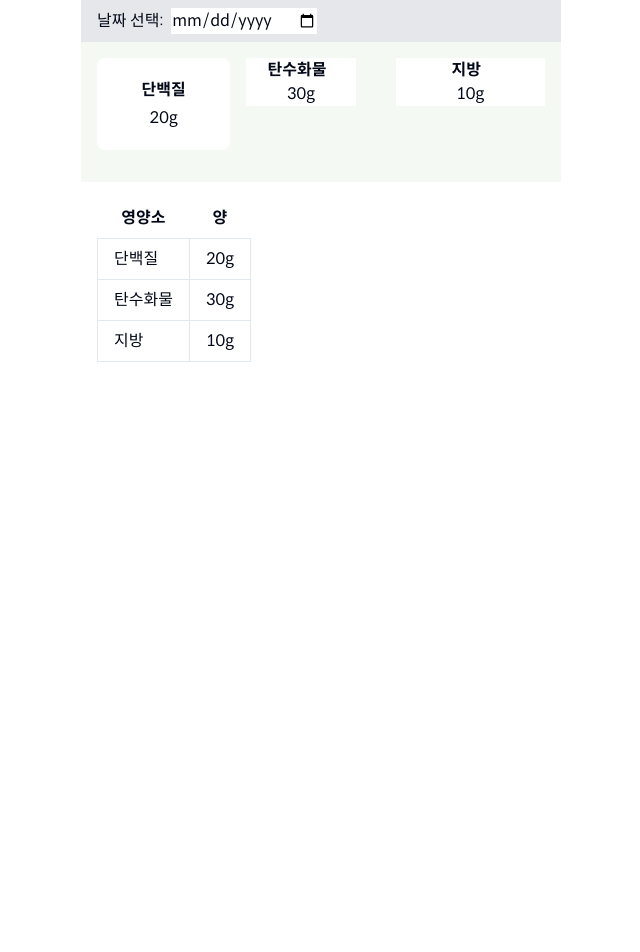
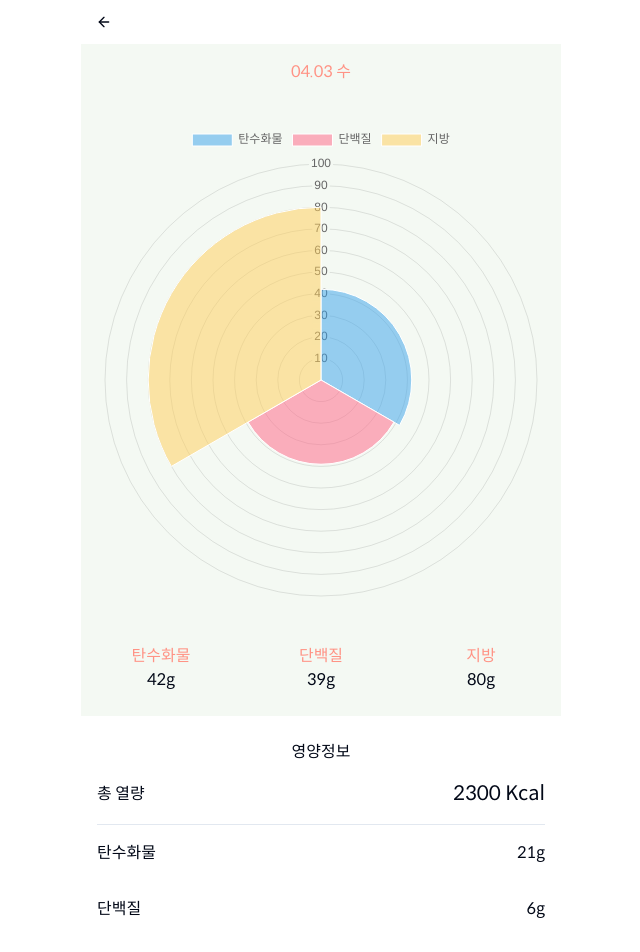
Before and after one commit to J1P4/habit-FE, a Next.js app: page /detail-nutri-info in a window 1280 px wide. Shown: the top 952 px of the page, without its empty margins (319-959 px from the left). Before the commit the page ends 800 px from the top, so only its background shows below. Built offline with nearby package versions, Linux system fonts and the light colour scheme.

Commit message:
feat: 디테일 페이지 임시 UI 작성

```diff
--- a/src/app/detail-nutri-info/layout.tsx
+++ b/src/app/detail-nutri-info/layout.tsx
@@ -1,5 +1,27 @@
+'use client';
+
 import MobileViewLayout from '@/commons/layouts/MobileViewLayout';
+import { Header } from '@/commons/components/header/header';
+import { ArrowLeft } from 'lucide-react';
+import { useRouter } from 'next/navigation';
+import { PATHS } from '@/commons/constants/paths';
 
 export default function HomeLayout({ children }: { children: React.ReactNode }) {
-  return <MobileViewLayout>{children}</MobileViewLayout>;
+  const { push } = useRouter();
+
+  const onLeftClick = () => {
+    push(PATHS.메인);
+  };
+  return (
+    <MobileViewLayout>
+      <Header
+        leftSideButton={
+          <button className="flex h-full w-[16px] items-center " onClick={onLeftClick}>
+            <ArrowLeft />
+          </button>
+        }
+      />
+      {children}
+    </MobileViewLayout>
+  );
 }
--- a/src/app/detail-nutri-info/page.tsx
+++ b/src/app/detail-nutri-info/page.tsx
@@ -1,77 +1,107 @@
+'use client';
+
 import React from 'react';
-import MobileViewLayout from '@/commons/layouts/MobileViewLayout';
+import { Chart as ChartJS, RadialLinearScale, ArcElement, Tooltip, Legend } from 'chart.js';
+import { PolarArea } from 'react-chartjs-2';
+
+ChartJS.register(RadialLinearScale, ArcElement, Tooltip, Legend);
 
 const DetailNutriInfoPage = () => {
+  const data = {
+    labels: ['탄수화물', '단백질', '지방'],
+    datasets: [
+      {
+        label: '# of Votes',
+        data: [42, 39, 80],
+        backgroundColor: [
+          'rgba(54, 162, 235, 0.5)',
+          'rgba(255, 99, 132, 0.5)',
+          'rgba(255, 206, 86, 0.5)',
+        ],
+        borderWidth: 1,
+      },
+    ],
+  };
+
+  const options = {
+    scales: {
+      r: {
+        ticks: {
+          backdropColor: '#F4F9F3',
+        },
+        angleLines: {
+          display: false,
+        },
+        suggestedMin: 0,
+        suggestedMax: 100,
+      },
+    },
+  };
   return (
-    <MobileViewLayout>
-      {/* 상단 바 */}
-      <div className="flex justify-between items-center px-4 py-2 my-15 bg-gray-200">
-        {/* 날짜 선택 칸 */}
-        <div className="flex items-center">
-          <label htmlFor="datePicker" className="mr-2">날짜 선택:</label>
-          <input type="date" id="datePicker" />
-        </div>
-        {/* 기타 컨트롤이나 메뉴 등 */}
-      </div>
-
-      {/* 상세 영양소를 볼 수 있는 UI */}
-      <div className="p-4 bg-[#F4F9F3]">
-
-        <div className="flex flex-wrap mb-2">
-          <div className="w-1/3 pr-4">
-          <div className="py-5 rounded-lg bg-white flex flex-col items-center mb-2">
-            <span className="font-semibold mb-1">단백질</span>
-            <span>20g</span>
-          </div>
-
-          </div>
-          <div className="w-1/3 pr-10">
-            <div className="bg-white bg-white flex flex-col items-center mb-2">
-              <span className="font-semibold mr-2">탄수화물</span>
-              <span>30g</span>
-            </div>
-          </div>
-          <div className="w-1/3">
-            <div className="bg-white flex flex-col items-center mb-2">
-              <span className="font-semibold mr-2">지방</span>
-              <span>10g</span>
+    <>
+      <div>
+        <div className="bg-[#F4F9F3] w-full  pt-4 flex flex-col items-center pb-6">
+          <div className="text-[#FF9385]">04.03 수</div>
+          <div className="mb-10" />
+          <div className="flex gap-4 flex-col items-center w-full">
+            <PolarArea data={data} options={options} />
+            <div className="mb-2" />
+            <div className="flex justify-around w-full">
+              <div className="flex flex-col items-center max-w-[60px] w-full">
+                <div className="text-[#FF9385]">탄수화물</div>
+                <div>42g</div>
+              </div>
+              <div className="flex flex-col items-center max-w-[60px] w-full">
+                <div className="text-[#FF9385]">단백질</div>
+                <div>39g</div>
+              </div>
+              <div className="flex flex-col items-center max-w-[60px] w-full">
+                <div className="flex flex-col items-center">
+                  <div className="text-[#FF9385]">지방</div>
+                  <div>80g</div>
+                </div>
+              </div>
             </div>
           </div>
         </div>
-        {/* 추가적인 영양소 정보 등 */}
+        <div className="flex flex-col items-center py-6 px-4">
+          <div>영양정보</div>
+          <div className="flex flex-col items-center w-full">
+            <div className="flex w-full justify-between  border-b-[1px] py-4 items-center">
+              <div>총 열량</div>
+              <div className="text-xl">2300 Kcal</div>
+            </div>
+            <ul className="w-full">
+              <li>
+                <div className="flex justify-between py-4">
+                  <div>탄수화물</div>
+                  <div>21g</div>
+                </div>
+              </li>
+              <li>
+                <div className="flex justify-between py-4">
+                  <div>단백질</div>
+                  <div>6g</div>
+                </div>
+              </li>
+              <li>
+                <div className="flex justify-between py-4">
+                  <div>지방</div>
+                  <div>6g</div>
+                </div>
+              </li>
+              <li>
+                <div className="flex justify-between py-4">
+                  <div>비타민A</div>
+                  <div>4g</div>
+                </div>
+              </li>
+            </ul>
+          </div>
+        </div>
       </div>
-
-
-       {/* 상세 영양소를 볼 수 있는 UI */}
-       <div className="p-4">
-        {/* 상세 영양소 정보 */}
-
-        <table className="table-auto">
-          <thead>
-            <tr>
-              <th className="px-4 py-2">영양소</th>
-              <th className="px-4 py-2">양</th>
-            </tr>
-          </thead>
-          <tbody>
-            <tr>
-              <td className="border px-4 py-2">단백질</td>
-              <td className="border px-4 py-2">20g</td>
-            </tr>
-            <tr>
-              <td className="border px-4 py-2">탄수화물</td>
-              <td className="border px-4 py-2">30g</td>
-            </tr>
-            <tr>
-              <td className="border px-4 py-2">지방</td>
-              <td className="border px-4 py-2">10g</td>
-            </tr>
-            {/* 추가적인 영양소 정보 등 */}
-          </tbody>
-        </table>
-      </div>
-    </MobileViewLayout>
+    </>
   );
-}
+};
 
 export default DetailNutriInfoPage;
```
